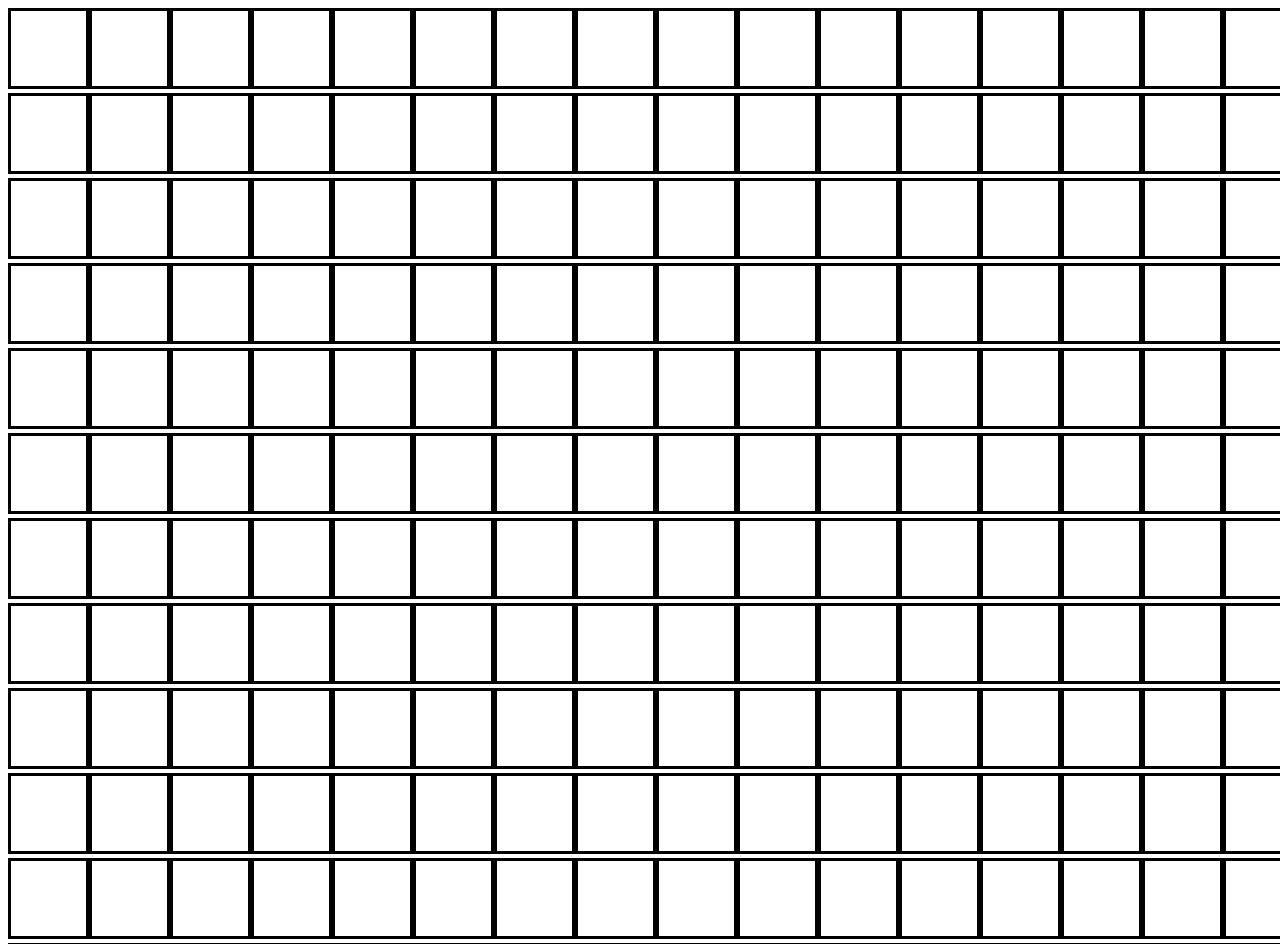
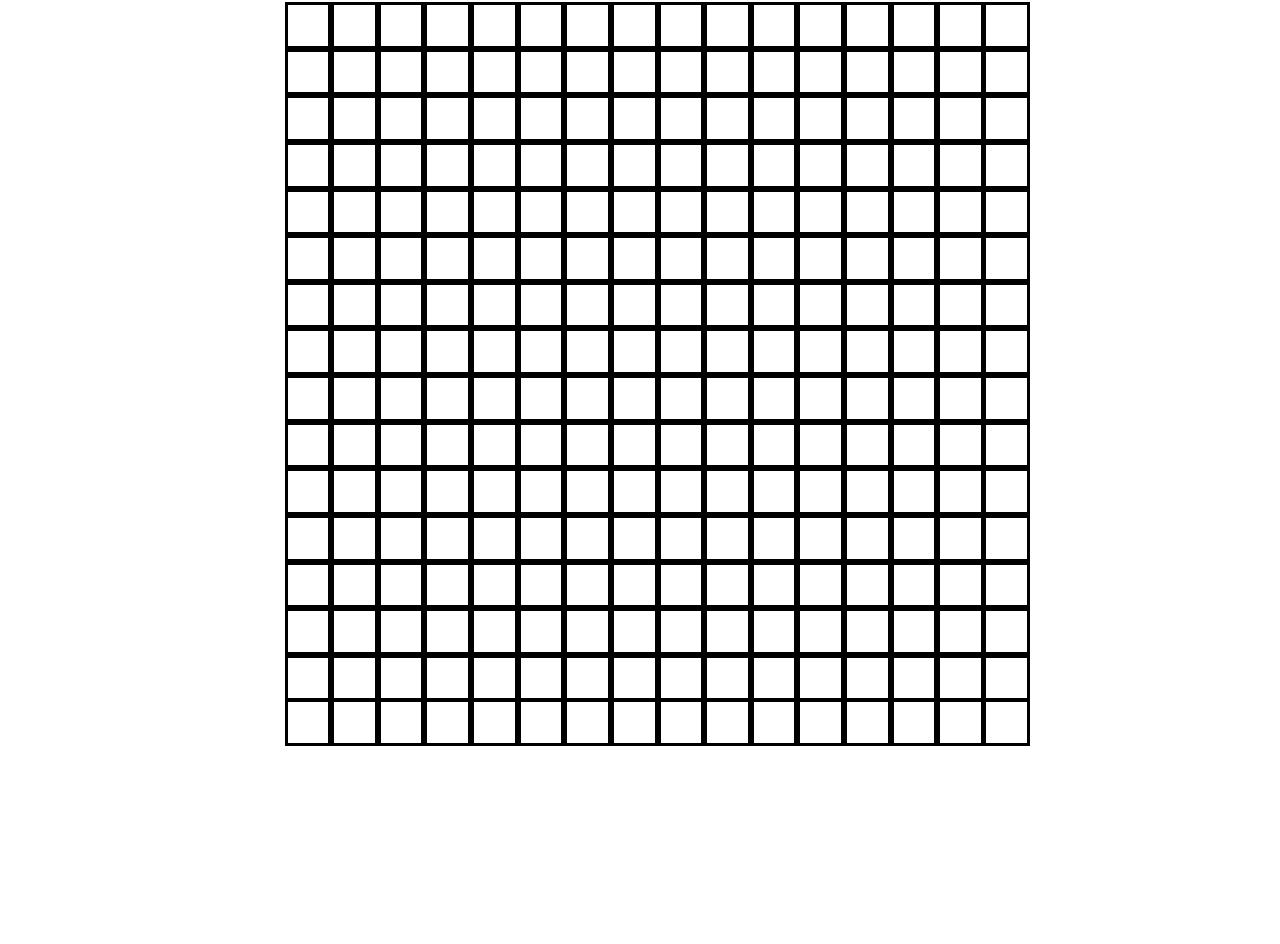
Before and after one commit to HumzaBaig/etch-a-sketch, a plain HTML site: page index.html in a window 1280 px wide. Shown: the top 944 px of the page. After the commit the page ends 800 px from the top, so only its background shows below. Drawn offline with nearby package versions, Linux system fonts and the light colour scheme.

Commit message:
Clear white spaces in between squares

```diff
--- a/index.html
+++ b/index.html
@@ -9,6 +9,8 @@
 	</head>
 	<body>
 		<div id="wrapper">
+			<div id="center">
+			</div>
 		</div>
 	</body>
 </html>
--- a/script.js
+++ b/script.js
@@ -1,14 +1,42 @@
 $(document).ready(function() {
 	for(var j=0;j<16;j++)
 	{
-		for(var i=0;i<16;i++)
+		var lastRow;
+		if(j===15)
 		{
-			$('#wrapper').append('<div class="square"></div>');
+			lastRow = true;
+		}
+		else
+		{
+			lastRow = false;
+		}
+		if(!lastRow)
+		{
+			for(var i=0;i<15;i++)
+			{
+				$('#center').append('<div class="square"></div>');
+			}
+			$('#center').append('<div class="square lastCol"></div>');
+		}
+		else
+		{
+			for(var i=0;i<15;i++)
+			{
+				$('#center').append('<div class="square lastRow"></div>');
+			}
+			$('#center').append('<div class="square lastRow lastCol"></div>');
 		}
 	}
+
+	var sqSide = 650/16
+
+	$('#center').width('747px');
 	$('.square').css('border','solid');
+	$('.square').css('margin-top','-4px');
 	$('.square').css('display','inline-block');
-	$('.square').width('75px');
-	$('.square').height('75px');
+	$('.square').width(sqSide);
+	$('.square').height(sqSide);
+	$('.lastCol').css('margin-left','-1px');
+	$('.lastRow').css('margin-top','-6px');
 
 });
--- a/styles.css
+++ b/styles.css
@@ -1,4 +1,8 @@
 #wrapper {
-	height:500px;
+	height:650px;
 	width:1300px;
 }
+#center {
+	margin:-2px auto;
+	height:740px;
+}
```
